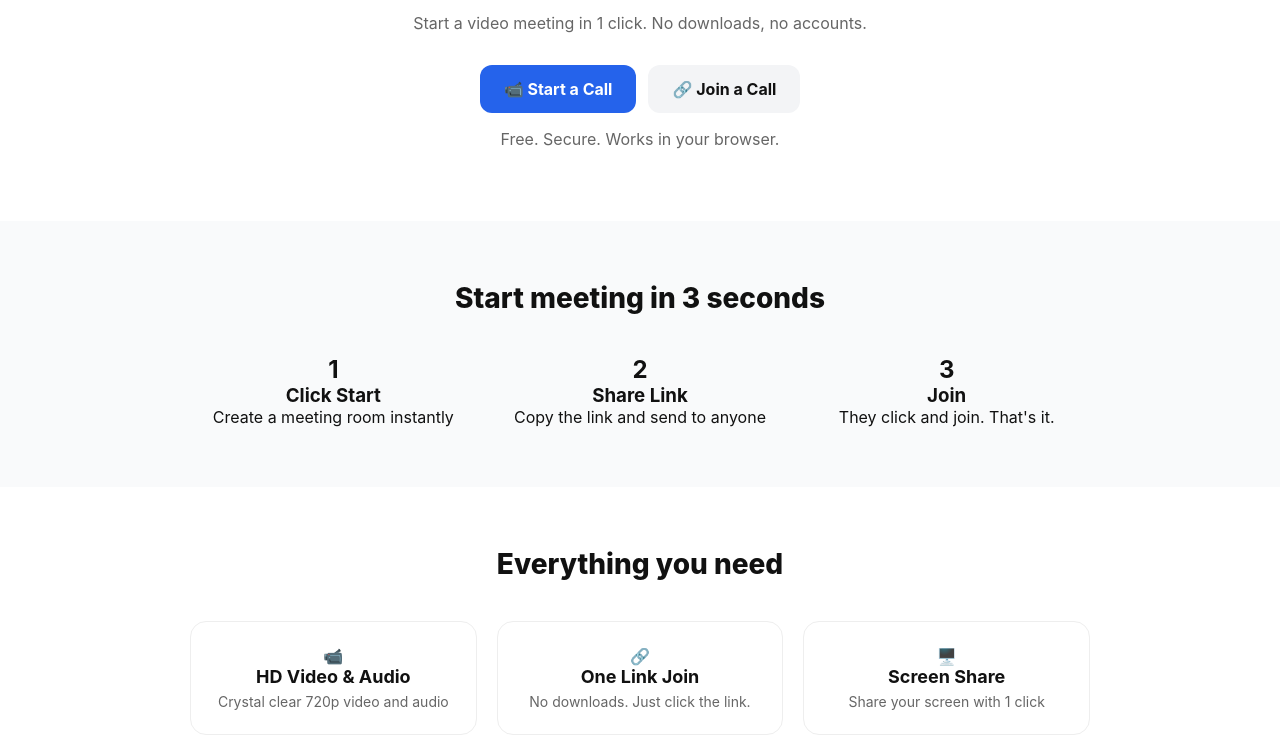
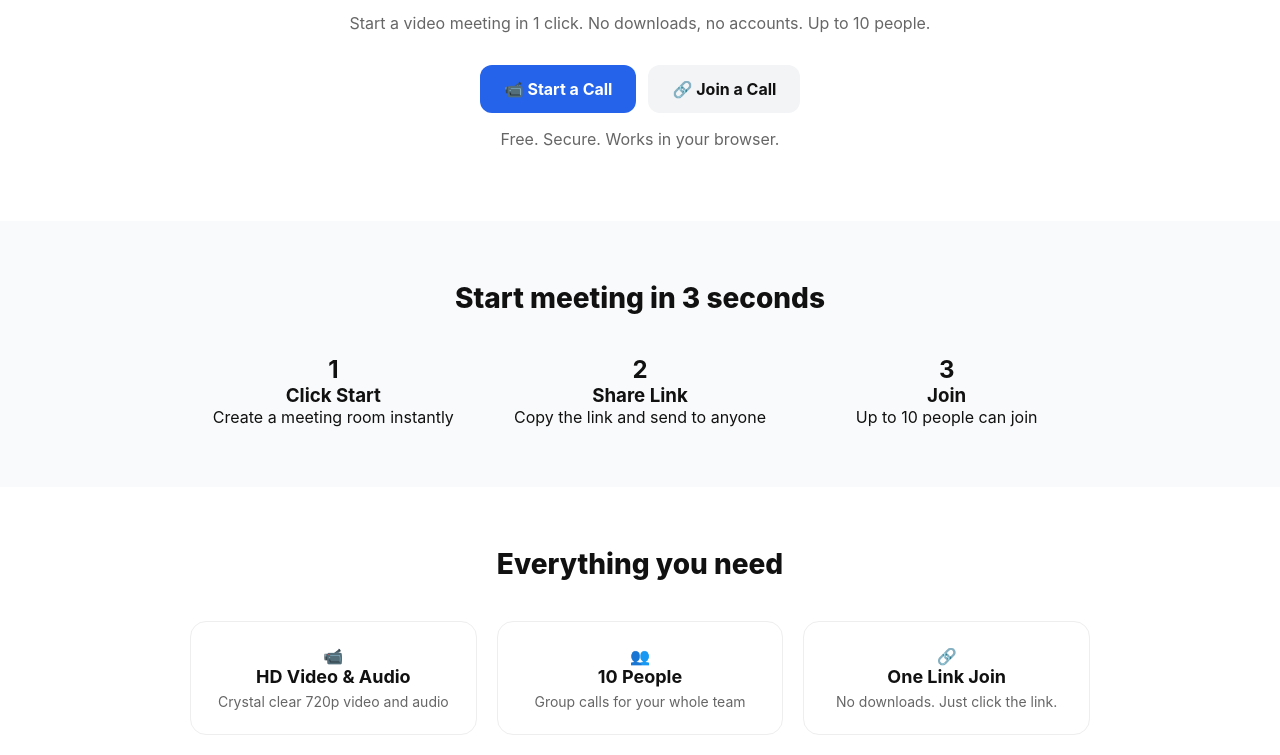
Before and after one commit to solomonenyinnaya14-a11y/Union-, a website: page index.html in a window 1280 px wide. Shown: the part 197-952 px from the top of the page. Drawn offline with Linux system fonts and the light colour scheme.

Commit message:
Update index.html

```diff
--- a/index.html
+++ b/index.html
@@ -44,7 +44,7 @@
 
   <div class="container">
     <h1>Meet Together.<br><span class="blue">Build Together.</span></h1>
-    <p>Start a video meeting in 1 click. No downloads, no accounts.</p>
+    <p>Start a video meeting in 1 click. No downloads, no accounts. Up to 10 people.</p>
     <div class="btns">
       <button class="btn-big btn-blue" onclick="startCall()">📹 Start a Call</button>
       <button class="btn-big btn-gray" onclick="joinCall()">🔗 Join a Call</button>
@@ -57,7 +57,7 @@
     <div class="grid">
       <div><div style="font-size:24px; font-weight:700;">1</div><h3>Click Start</h3><p>Create a meeting room instantly</p></div>
       <div><div style="font-size:24px; font-weight:700;">2</div><h3>Share Link</h3><p>Copy the link and send to anyone</p></div>
-      <div><div style="font-size:24px; font-weight:700;">3</div><h3>Join</h3><p>They click and join. That's it.</p></div>
+      <div><div style="font-size:24px; font-weight:700;">3</div><h3>Join</h3><p>Up to 10 people can join</p></div>
     </div>
   </div>
 
@@ -65,8 +65,8 @@
     <h2>Everything you need</h2>
     <div class="grid">
       <div class="card"><div class="icon">📹</div><h3>HD Video & Audio</h3><p>Crystal clear 720p video and audio</p></div>
+      <div class="card"><div class="icon">👥</div><h3>10 People</h3><p>Group calls for your whole team</p></div>
       <div class="card"><div class="icon">🔗</div><h3>One Link Join</h3><p>No downloads. Just click the link.</p></div>
-      <div class="card"><div class="icon">🖥️</div><h3>Screen Share</h3><p>Share your screen with 1 click</p></div>
     </div>
   </div>
 
@@ -80,7 +80,7 @@
 <script>
 function startCall() {
   const roomId = Math.random().toString(36).substring(2, 8);
-  window.location.href = `room.html?room=${roomId}&host=1`; // <-- ADDED &host=1
+  window.location.href = `room.html?room=${roomId}&host=1`;
 }
 function joinCall() {
   const link = prompt("Paste the meeting link:");
```
Lines whose indentation alone changed are shown as unchanged.
